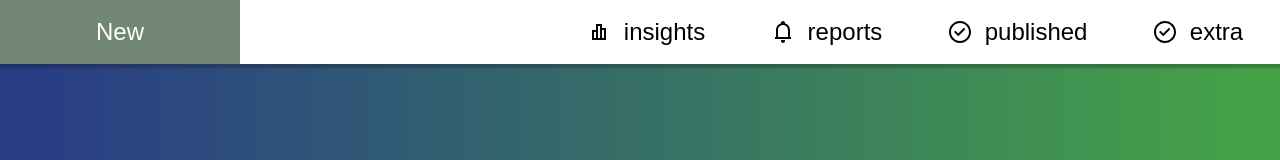
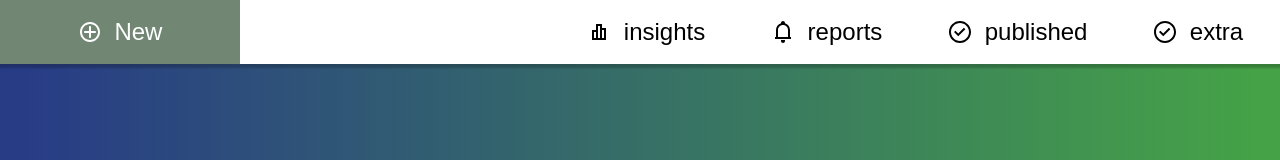
Before and after one commit to gdscashesi/ashesi-hackers-league, a React (Create React App) app: page /sandbox in a window 1280 px wide. Shown: the top 160 px of the page. Built offline with nearby package versions, Linux system fonts and the light colour scheme; a web font is replaced by a local one.

Commit message:
used New button icon

```diff
--- a/src/pages/admin/admin_top_nav/AdminTopNav.js
+++ b/src/pages/admin/admin_top_nav/AdminTopNav.js
@@ -5,7 +5,7 @@ import TopNavStyles from './admin-top-nav.module.scss'
 
 //Components
 import Button from 'components/button/Button'
-import { InsightsIcon, PublishedIcon, ReportsIcon, } from 'components/icons/Icons'
+import { InsightsIcon, NewIcon, PublishedIcon, ReportsIcon, ToggleIcon } from 'components/icons/Icons'
 
 //utils
 import {
@@ -23,12 +23,13 @@ const AdminTopNav = () => {
     <nav className={TopNavStyles.wrapper}>
         <span className={TopNavStyles.newBtn}>
             <Button
+                icon = {<NewIcon />}
                 text = "New"
                 to = {ADMIN + HOME + NEW}
             />
         </span>
         <button className={TopNavStyles.toggleBtn}>
-            {/* <ToggleIcon /> */}
+            <ToggleIcon />
         </button>
         <div className={TopNavStyles.navItems}>
             <ul>
```
